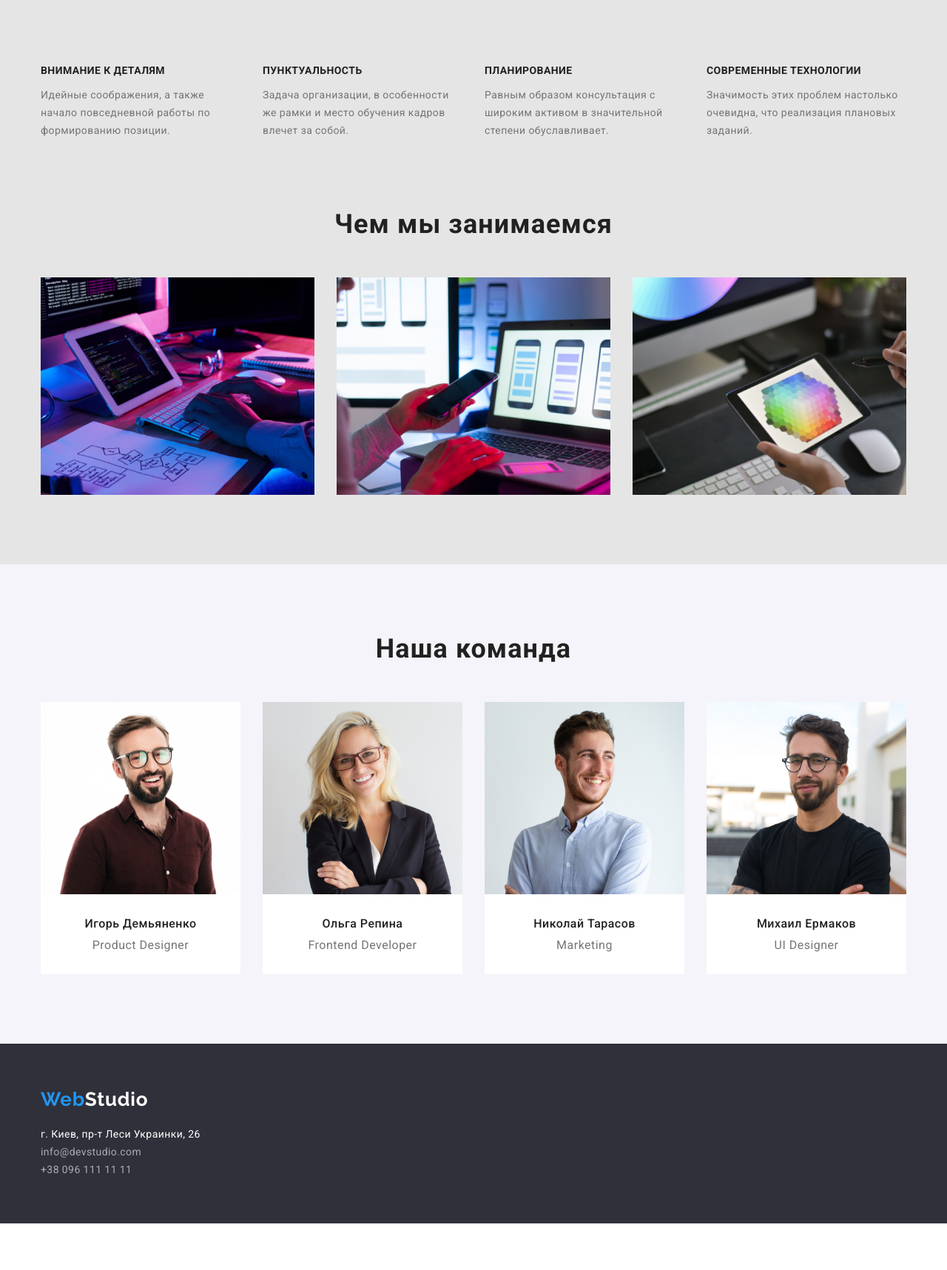
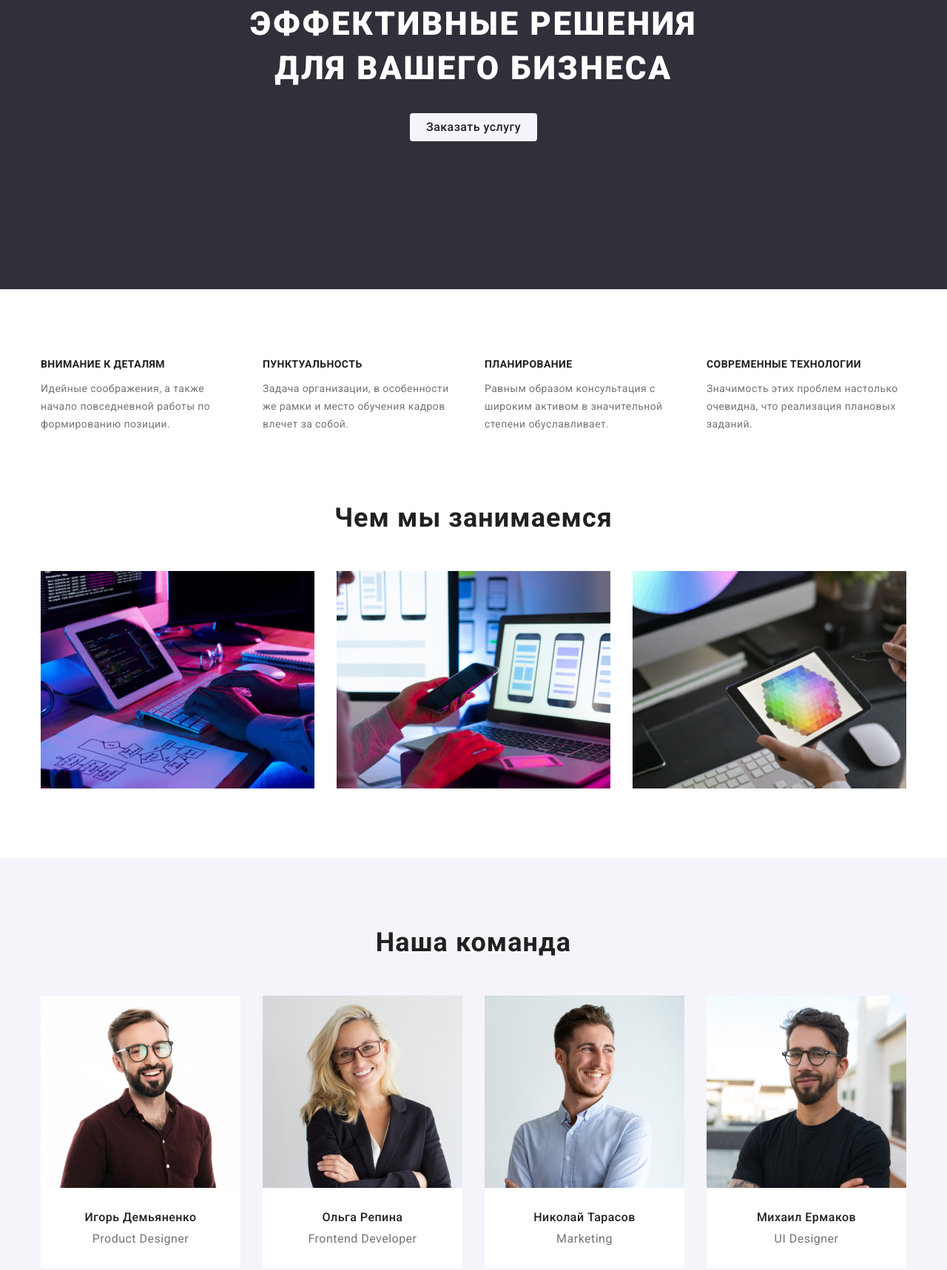
Before and after one commit to Iryna-Konoplova/goit-markup-hw-03, a plain HTML site: page index.html in a window 1280 px wide. Shown: the part 278-1995 px from the top of the page at 74% size. Before the commit the page ends 1932 px from the top, so only its background shows below. Drawn offline with nearby package versions, Linux system fonts and the light colour scheme.

Commit message:
Исправляет замечания после проверки

```diff
--- a/css/styles.css
+++ b/css/styles.css
@@ -69,6 +69,9 @@ img {
 
 .main-nav {
   display: flex;
+  border-bottom-width: 1px;
+  border-bottom-style: solid;
+  border-bottom-color: #ececec;
 }
 
 .nav {
@@ -154,6 +157,8 @@ img {
 /* section hero */
 
 .hero {
+  padding-top: 200px;
+  padding-bottom: 200px;
   background: #2f303a;
 }
 
@@ -190,7 +195,7 @@ img {
 .benefits,
 .preview,
 .portfolio {
-  background-color: #e5e5e5;
+  background: #ffffff;
 }
 .benefits {
   padding-top: 94px;
@@ -314,6 +319,10 @@ img {
   justify-content: center;
 }
 
+.button {
+  border: 0;
+}
+
 .portfolio-button .item:not(:last-child) {
   margin-right: 8px;
 }
@@ -419,3 +428,9 @@ address a:hover,
 address a:focus {
   color: var(--accent-color);
 }
+
+.mail {
+  display: block;
+  margin-top: 9px;
+  margin-bottom: 9px;
+}
--- a/index.html
+++ b/index.html
@@ -105,8 +105,8 @@
       <div class="container">
       <a href="/" class="logo">Web<span class="logo-footer">Studio</span> </a>
       <address>
-        г. Киев, пр-т Леси Украинки, 26 <br>
-        <a href="mailto:info@devstudio.com">info@devstudio.com</a> <br>
+        г. Киев, пр-т Леси Украинки, 26
+        <a href="mailto:info@devstudio.com" class="mail">info@devstudio.com</a>
         <a href="tel:+380961111111">+38 096 111 11 11</a>
       </address>
       </div>
```
Also changed, not shown: portfolio.html (+2 -2 lines).
